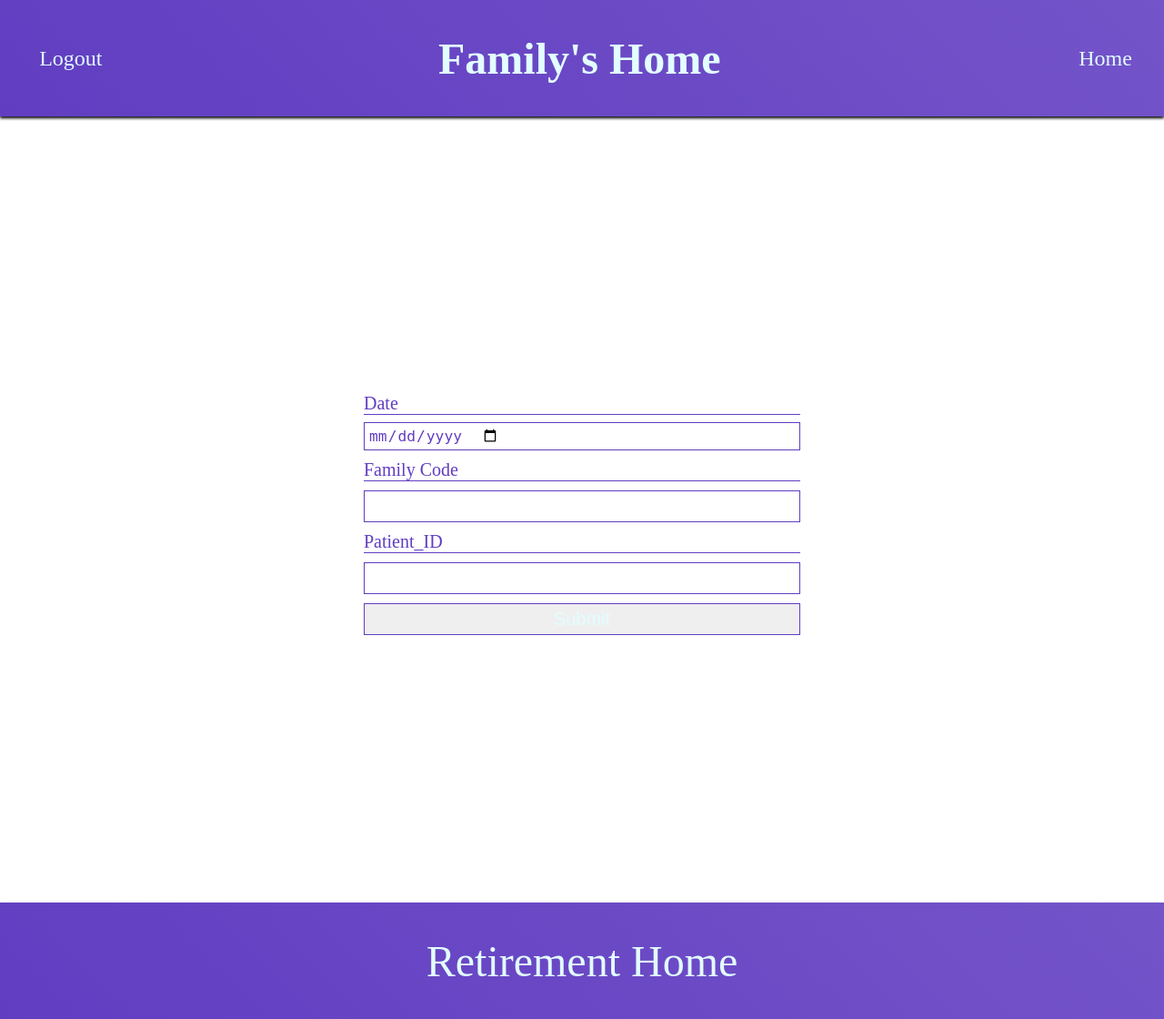
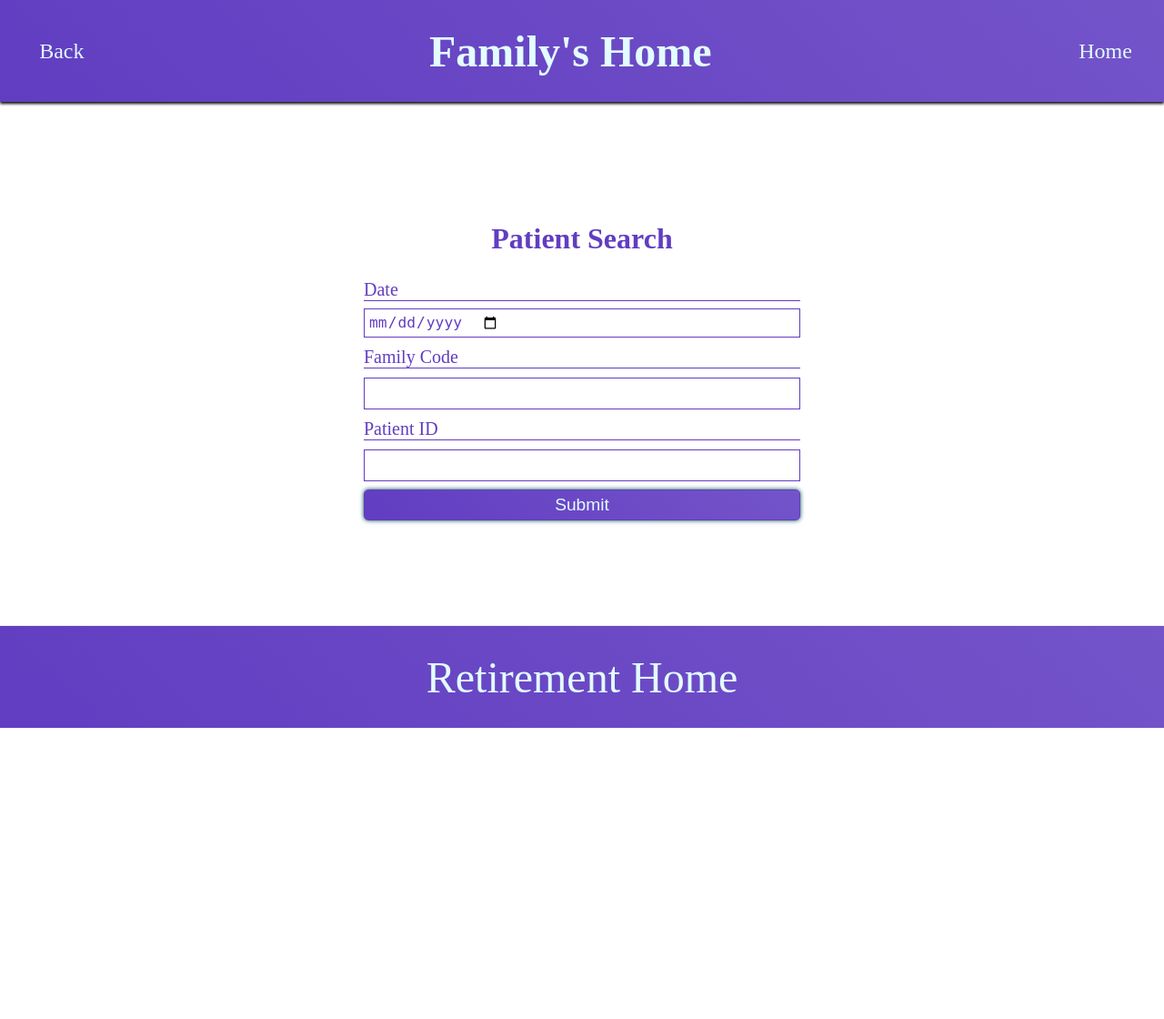
Before and after one commit to Steve-D-Eckles/retirement-home, a PHP site: page /public/family-member/home.php in a window 1280 px wide. Shown: the whole page at 91% size. After the commit the page ends 800 px from the top, so only its background shows below. Run offline with PHP 8.4, Linux system fonts and the light colour scheme.

Commit message:
fixed sizes of elements

```diff
--- a/assets/styles.css
+++ b/assets/styles.css
@@ -4,9 +4,15 @@
   margin: 0;
   padding: 0;
 }
+
+html {
+  height: 100%;
+}
+
 body{
   background-color: #FFFFFF;
-  height: 70em;
+  height: 100vh;
+  width: 100vw;
 }
 
 li {
@@ -20,7 +26,7 @@ h2 {
 }
 
 section, main {
-  min-height: 54em;
+  min-height: 72%;
 }
 
 
@@ -31,7 +37,7 @@ footer {
   justify-content: space-between;
   align-items: center;
   width: 100%;
-  height: 8em;
+  height: 14%;
   box-shadow: 0px 2px 3px black;
 }
 
--- a/public/family-member/home.php
+++ b/public/family-member/home.php
@@ -113,7 +113,7 @@ echo <<< "EOT"
   </head>
   <body>
     <header>
-      <a href="../../auth/php/logout.php">Logout</a>
+      <a href="../../auth/login_temp.php">Back</a>
 
       <h1>Family's Home</h1>
 
@@ -124,6 +124,9 @@ echo <<< "EOT"
     </header>
 
     <section class="centered-form-wrap">
+
+      <h2> Patient Search </h2>
+
       <form class="form-style register" action="home.php" method="post">
         <label for="date">Date</label>
         <input type="date" name="date" required/>
@@ -132,10 +135,10 @@ echo <<< "EOT"
         <input type="text" name="family_code" required/>
 
 
-        <label for="patient_id">Patient_ID</label>
+        <label for="patient_id">Patient ID</label>
         <input type="text" name="patient_id" required/>
 
-        <input id="submit" type="submit" value="Submit">
+        <input class="check-submit" id="submit" type="submit" value="Submit">
       </form>
 EOT;
 
```
Also changed, not shown: employee/caregiver/home.php (+5 -5 lines), employee/doctor/home.php (+23 -7 lines).
